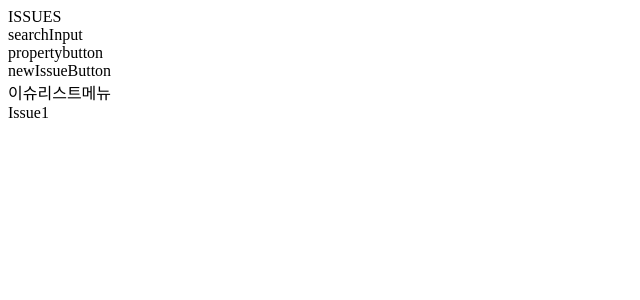
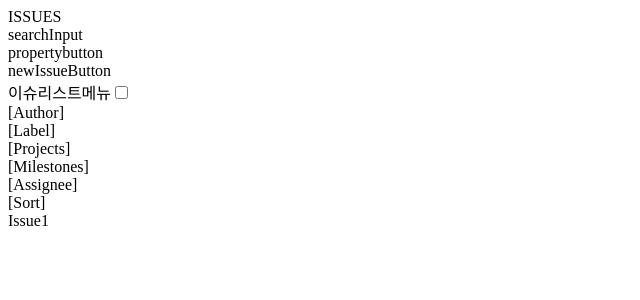
Before and after one commit to boostcamp-2020/IssueTracker-13, a React app in the folder frontend/: page / in a window 1280 px wide. Shown: the top 300 px of the page, without its empty margins (0-640 px from the left). Built offline with nearby package versions, Linux system fonts and the light colour scheme.

Commit message:
feat: IssueListNav에 필요한 컴포넌트 정의
- IssueListNavButton 컴포넌트 정의
- IssueListCheckBox 컴포넌트 정의

```diff
--- /dev/null
+++ b/frontend/src/components/IssueListCheckBox.jsx
@@ -0,0 +1,11 @@
+import React from 'react';
+
+const IssueListCheckBox = () => {
+  return (
+    <input
+      type='checkbox'
+    />
+  )
+}
+
+export default IssueListCheckBox;
--- a/frontend/src/components/IssueListNav.jsx
+++ b/frontend/src/components/IssueListNav.jsx
@@ -1,9 +1,19 @@
 import React from 'react';
+
+import IssueListNavButton from './IssueListNavButton';
+import IssueListCheckBox from './IssueListCheckBox';
 
 const IssueListNav = () => {
   return (
     <div>
       이슈리스트메뉴
+      <IssueListCheckBox />
+      <IssueListNavButton title={'Author'}/>
+      <IssueListNavButton title={'Label'}/>
+      <IssueListNavButton title={'Projects'}/>
+      <IssueListNavButton title={'Milestones'}/>
+      <IssueListNavButton title={'Assignee'}/>
+      <IssueListNavButton title={'Sort'}/>
     </div>
   )
 }
--- /dev/null
+++ b/frontend/src/components/IssueListNavButton.jsx
@@ -0,0 +1,11 @@
+import React from 'react';
+
+const IssueListNavButton = ({ title }) => {
+  return (
+    <div>
+      [{title}]
+    </div>
+  )
+}
+
+export default IssueListNavButton;
```
